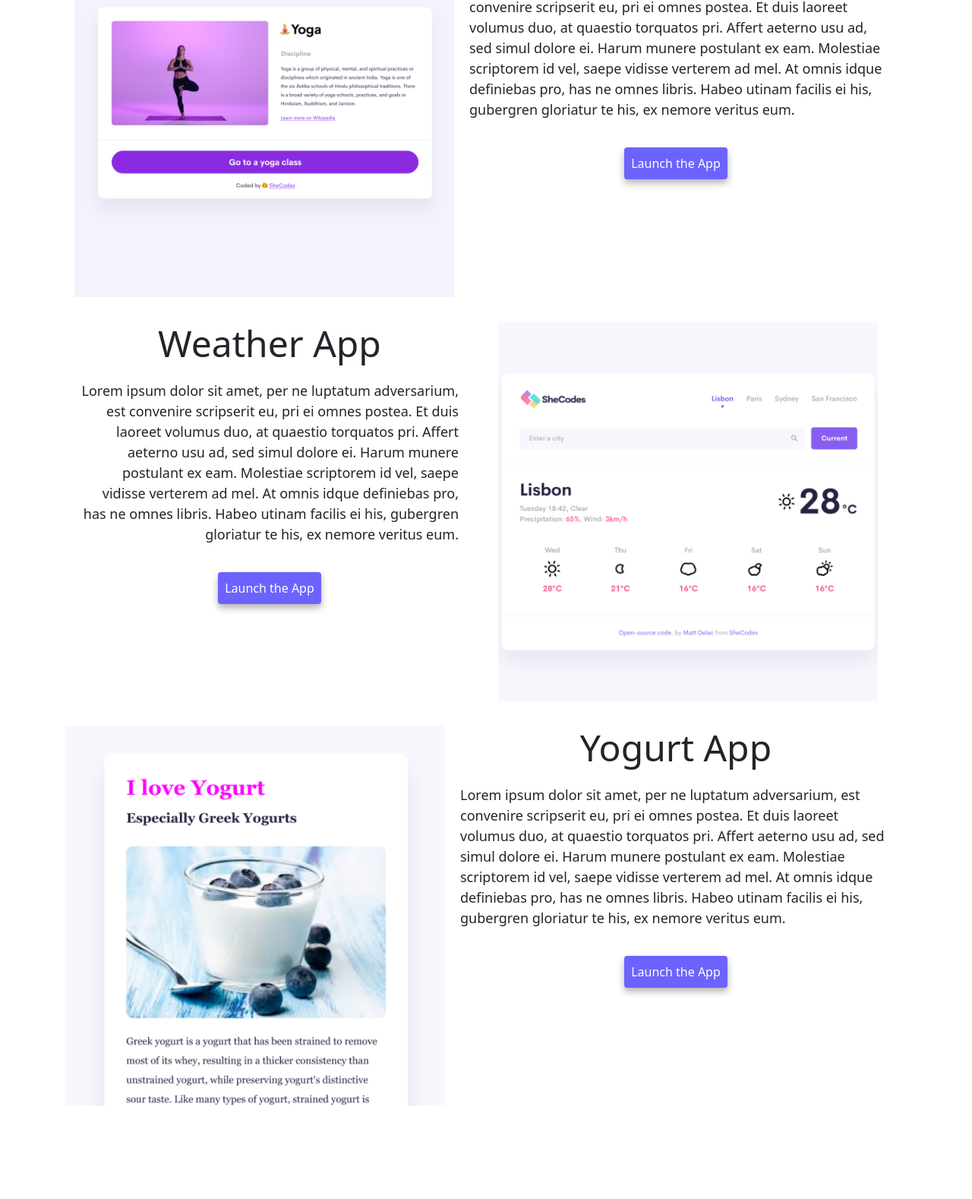
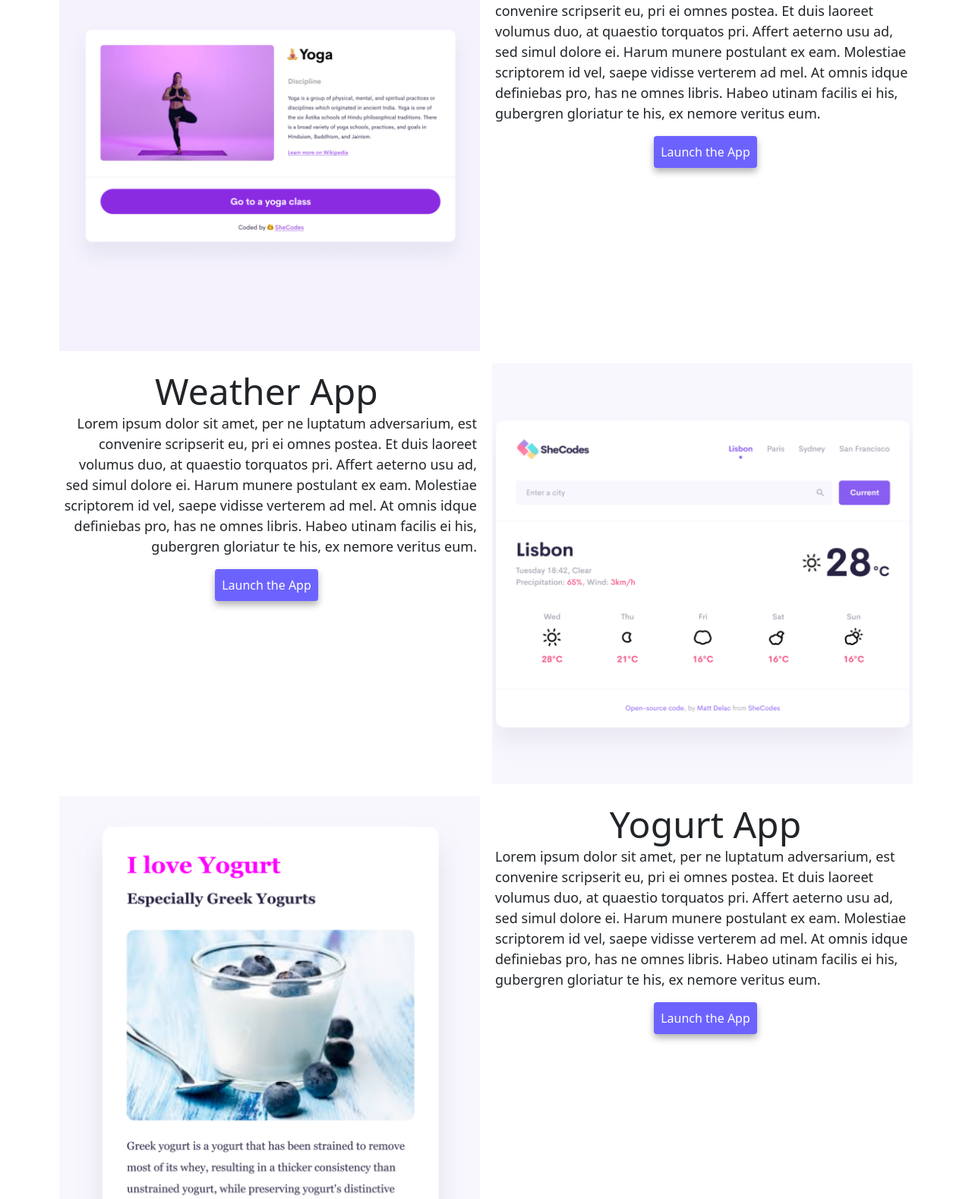
Before and after one commit to thisisannak23/Portfolio-v2, a website: page index.html in a window 1280 px wide. Shown: the part 532-2110 px from the top of the page at 76% size. Before the commit the page ends 2003 px from the top, so only its background shows below. Drawn offline with nearby package versions, Linux system fonts and the light colour scheme.

Commit message:
index responsive

```diff
--- a/index.html
+++ b/index.html
@@ -3,7 +3,7 @@
   <head>
     <meta charset="UTF-8" />
     <meta http-equiv="X-UA-Compatible" content="IE=edge" />
-    <meta name="viewport" content="width=1000, initial-scale=1.0" />
+    <meta name="viewport" content="width=device-width, initial-scale=1.0" />
     <meta name="description" content="A showcase of projects, apps, and small creations"/>
     <link
       href="https://cdn.jsdelivr.net/npm/bootstrap@5.1.3/dist/css/bootstrap.min.css"
@@ -63,13 +63,14 @@ make sure it looks good on mobile devices Submit the Netlify URL.
       <a href="about.html#contact" class="contact-link">Contact Me</a>
       <a href="about.html" class="about-link">About Me</a>
     </div>
+  </div>
 
-    <div class="container">
+    <div class="container p-2">
       <div class="row justify-content-evenly">
-        <div class="col yogaPic img p-3 ">
-          <img src="images/yoga.png" alt="person practicing yoga" class="img" />
+        <div class="col yogaPic">
+          <img src="images/yoga.png" alt="person practicing yoga" class="img-fluid" />
         </div>
-        <div class="col yogaInfo p-3">
+        <div class="col yogaInfo p-2">
           <h2 class="yogaTitle">Yoga App</h2>
           <p class="yogaDescrip">
             Lorem ipsum dolor sit amet, per ne luptatum adversarium, est
@@ -89,11 +90,11 @@ make sure it looks good on mobile devices Submit the Netlify URL.
           </div>
         </div>
       </div>
-    </div>
 
-    <div class="container">
-      <div class="row weatherRow">
-        <div class="col-sm-6 weatherInfo p-3">
+
+    <div class="container p-2">
+      <div class="row justify-content-evenly">
+        <div class="col weatherInfo p-2">
           <h2 class="weatherTitle">Weather App</h2>
           <p class="weatherDescrip">
             Lorem ipsum dolor sit amet, per ne luptatum adversarium, est
@@ -111,22 +112,21 @@ make sure it looks good on mobile devices Submit the Netlify URL.
             Launch the App
           </button>
         </div>
-        <div class="col weatherPic img p-3">
+        <div class="col weatherPic">
           <img
             src="images/weather.png"
             alt="weather forecasting app"
-            class="img"
+            class="img-fluid"
           />
         </div>
       </div>
     </div>
-  </div>
-    <div class="container">
+    <div class="container p-2">
       <div class="row justify-content-evenly">
-        <div class="col yogurtPic img p-3">
-        <img src="images/yogurt.png" alt="yogurt" class="img" />
+        <div class="col yogurtPic">
+        <img src="images/yogurt.png" alt="yogurt" class="img-fluid" />
       </div>
-        <div class="col yogurtInfo p-3">
+        <div class="col yogurtInfo p-2">
           <h2 class="yogurtTitle">Yogurt App</h2>
           <p class="yogurtDescrip">
             Lorem ipsum dolor sit amet, per ne luptatum adversarium, est
--- a/style.css
+++ b/style.css
@@ -2,6 +2,10 @@
   --primary-color: #6c63ff;
   --secondary-color: #f5f2fe;
   --box-shadow: 0 5px 10px rgba(0, 0, 0, 0.3);
+}
+
+body {
+  margin: 25px;
 }
 
 h1,
@@ -26,7 +30,6 @@ h3 {
 
 p {
   background: var(--secondary-color);
-  padding: 20px;
   border-radius: 4px;
   font-size: 18px;
   line-height: 1.5;
@@ -55,14 +58,6 @@ p {
 .bg-primary-color {
   background-color: #6c63ff !important;
   color: white !important;
-}
-
-.aboutProjects {
-  max-width: 300px !important;
-}
-
-.img {
-  max-width: 500px;
 }
 
 .navigation-links {
@@ -117,6 +112,15 @@ p {
   text-decoration: underline;
 }
 
-@media (max-width:576px){
-  .weatherPic: d-none;
+@media (max-width: 800px) {
+  .weatherPic,
+  .yogaPic,
+  .yogurtPic {
+    display: none !important;
+  }
+  .weatherDescrip,
+  .yogaDescrip,
+  .yogurtDescrip {
+    text-align: center;
+  }
 }
```
Also changed, not shown: about.html (+8 -6 lines).
